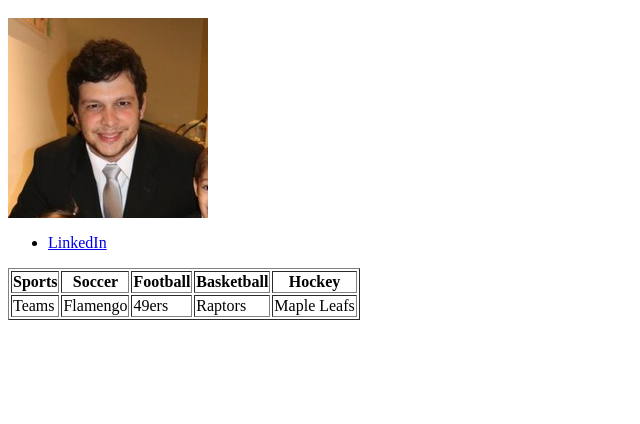
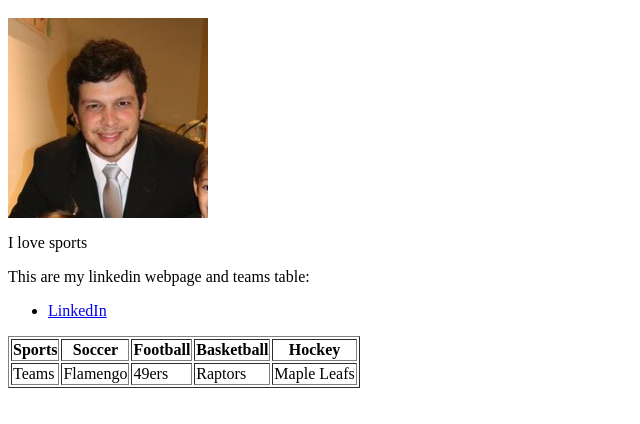
Before and after one commit to jpcmp/jpcmp.github.io, a plain HTML site: page index.html in a window 1280 px wide. Shown: the part 66-490 px from the top of the page, without its empty margins (0-640 px from the left). Drawn offline with Linux system fonts and the light colour scheme.

Commit message:
Update index.html

```diff
--- a/index.html
+++ b/index.html
@@ -6,10 +6,10 @@
     <body>
     <h1>Joao Paulo</h1>
     <br>
-    <img src="jp.jpg"  >
+    <img src="jp.jpg" alt="JP">
     <br>
-    <article></article>
-    <article></article>
+    <p>I love sports</p>
+    <p>This are my linkedin webpage and teams table:</p>
     <ul>
         <li><a href="https://www.linkedin.com/in/joao-paulo-maia-pinto/">LinkedIn</a></li>
     </ul>
```
